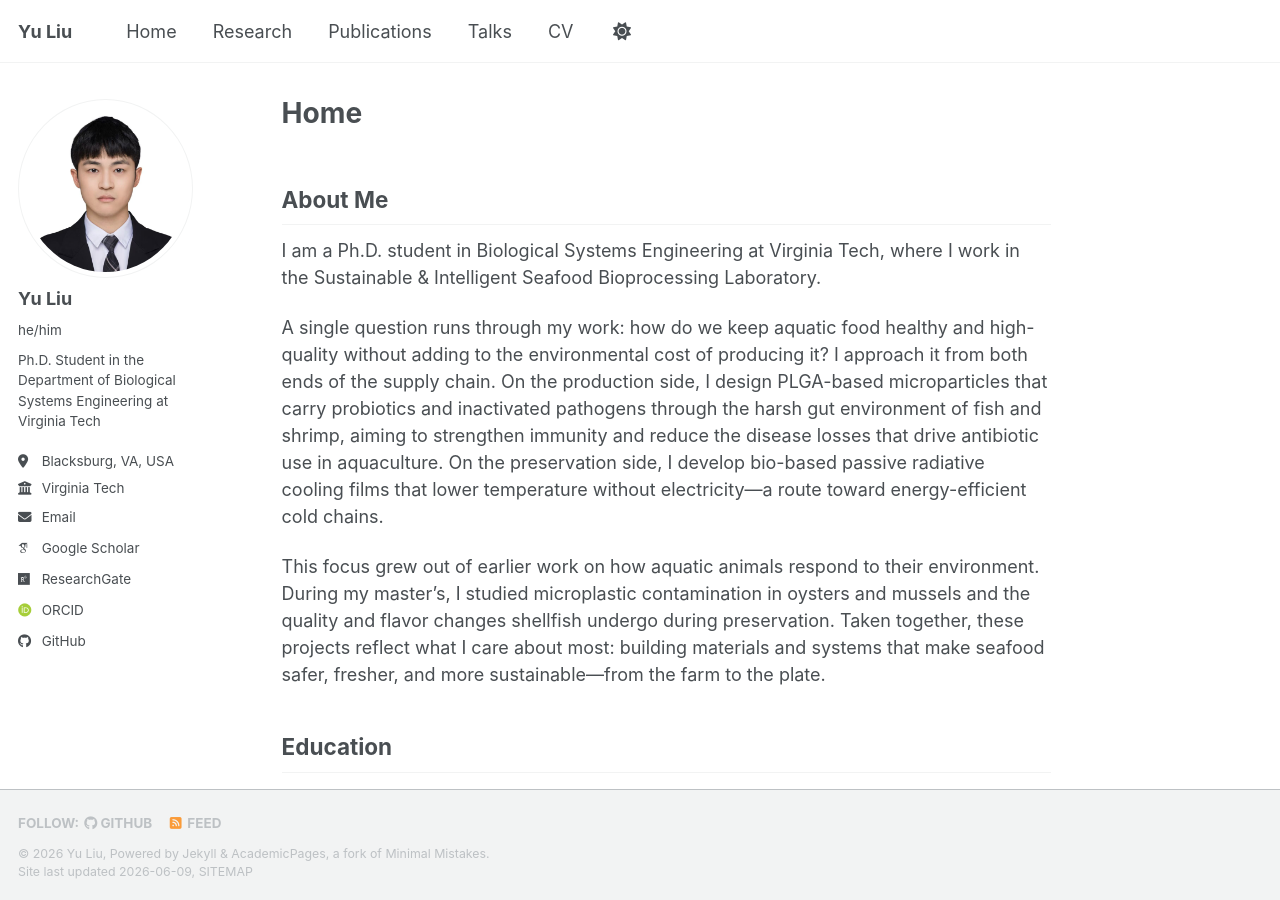
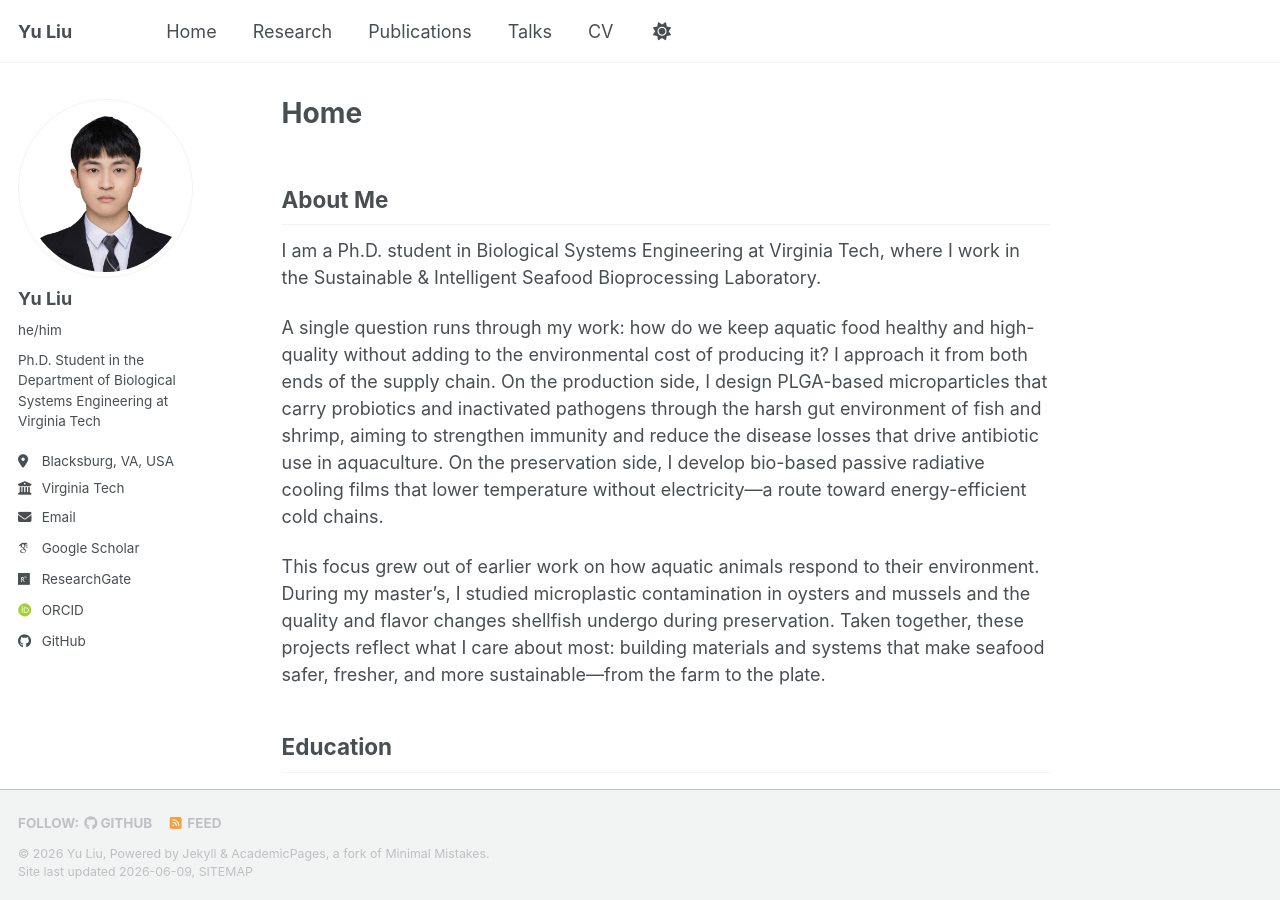
Before and after one commit to yuliu0322/yuliu0322.github.io, a Jekyll site: the page built from _pages/about.md, in a window 1280 px wide and 900 px high. Built offline with Jekyll 4.4.1, drawn with Linux system fonts in a browser that asks for light colours; some web fonts are replaced; a script bundle is joined from its source files by our own code; library files that are not in the unit come from our copies.

Commit message:
Update masthead.html

```diff
--- a/_includes/masthead.html
+++ b/_includes/masthead.html
@@ -6,7 +6,7 @@
         <button><span class="navicon"></span></button>
         <ul class="visible-links">
           <li class="masthead__menu-item masthead__menu-item--lg persist {% if page.url == '/' or page.url == '/index.html' %}selected{% endif %}">
-            <span class="site-title">{{ site.title }}</span>
+            <span class="site-title" style="margin-right: 40px;">{{ site.title }}</span>
           </li>
           {% for link in site.data.navigation.main %}
             {% if link.url contains 'http' %}
```
